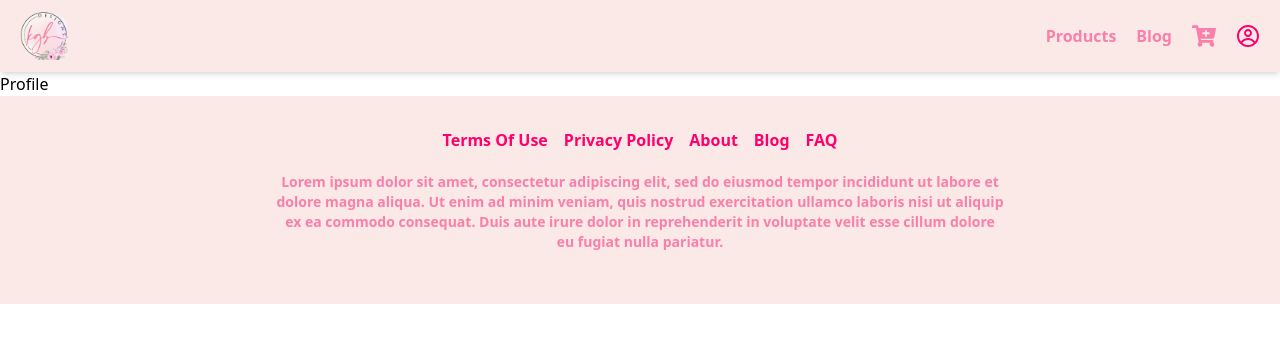
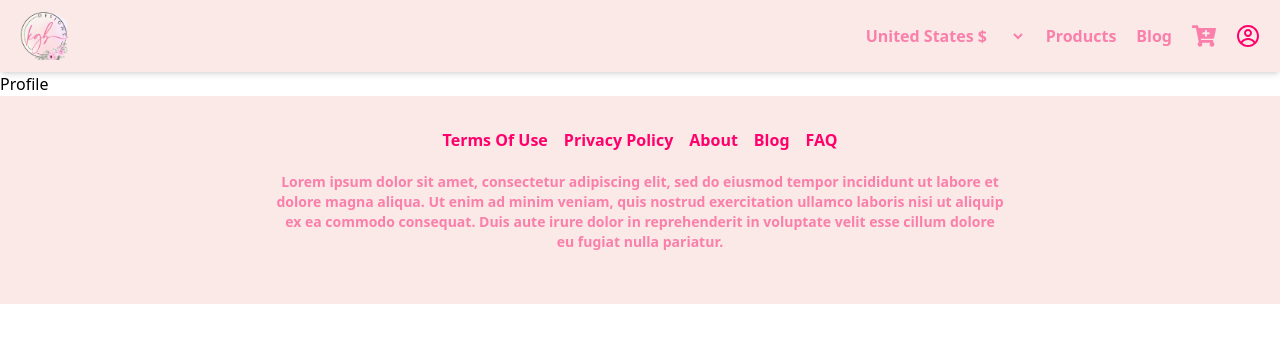
Before and after one commit to gr7800/KGB_ECOMMERS, a React (Vite) app in the folder kgb_Ecommerse/: page /profile in a window 1280 px wide. Shown: the top 342 px of the page. Built offline with nearby package versions, Linux system fonts and the light colour scheme.

Commit message:
SelectCurreny element added to navbar

```diff
--- a/kgb_Ecommerse/src/component/Navbar.jsx
+++ b/kgb_Ecommerse/src/component/Navbar.jsx
@@ -4,11 +4,12 @@ import logo from "../assets/logo.png";
 import { FaCartPlus } from "react-icons/fa";
 import { CgProfile } from "react-icons/cg";
 import { FaBars, FaTimes } from "react-icons/fa";
+import { OptionOfCarrencyExchange } from "../utils/constant";
 
 const Navbar = () => {
   const [isOpen, setIsOpen] = useState(false);
-  const navigate = useNavigate();
   const { pathname } = useLocation();
+  const [currency, setCurrency] = useState("");
 
   const toggleMenu = () => {
     setIsOpen(!isOpen);
@@ -23,6 +24,7 @@ const Navbar = () => {
           className="hover:scale-105 transition-transform duration-200 w-12 h-12"
         />
       </Link>
+
       <div className="block md:hidden ml-3 cursor-pointer" onClick={toggleMenu}>
         {isOpen ? <FaTimes size={24} /> : <FaBars size={24} />}
       </div>
@@ -30,7 +32,21 @@ const Navbar = () => {
         className={`fixed md:relative top-16 md:top-0 right-0 bg-[#fae9e6] transition-transform duration-300 ease-in-out transform ${isOpen ? "translate-x-0" : "translate-x-full"
           } md:translate-x-0 z-50`}
       >
-        <ul className="flex flex-col md:flex-row gap-5 justify-center items-center p-8 md:p-0">
+        <ul className="flex flex-col md:flex-row gap-5 justify-center items-center md:p-0">
+          <li>
+            <select
+              name="currency"
+              className="bg-transparent text-[#fa7fab] outline-none cursor-pointer  py-1 rounded-md hover:bg-[#fa7fab] hover:text-[#fae9e6] transition-colors duration-200"
+              onChange={(e) => setCurrency(e.target.value)}
+              value={currency}
+            >
+              {OptionOfCarrencyExchange.map((item, index) => (
+                <option key={index} value={item.value} className="bg-[#fae9e6] text-[#fa7fab]">
+                  {item.name} {item.symbol}
+                </option>
+              ))}
+            </select>
+          </li>
           <li>
             <Link
               to="/products"
--- a/kgb_Ecommerse/src/utils/constant.jsx
+++ b/kgb_Ecommerse/src/utils/constant.jsx
@@ -4,18 +4,18 @@ export const CurrencyChangeUrl = "https://anyapi.io/api/v1/exchange/convert";
 export const ApiKey = "cgeolhbqhooa1j0mok4k6gcn0ut8rkt98p58ebufe6ngg3becm4fero";
 
 export const OptionOfCarrencyExchange = [
-  { id: 1, name: "United States", value: "USD" },
-  { id: 2, name: "India", value: "INR" },
-  { id: 3, name: "Eurozone", value: "EUR" },
-  { id: 4, name: "United Kingdom", value: "GBP" },
-  { id: 5, name: "Japan", value: "JPY" },
-  { id: 6, name: "Australia", value: "AUD" },
-  { id: 7, name: "Canada", value: "CAD" },
-  { id: 8, name: "Switzerland", value: "CHF" },
-  { id: 9, name: "China", value: "CNY" },
-  { id: 10, name: "New Zealand", value: "NZD" },
-  { id: 11, name: "South Africa", value: "ZAR" },
-  { id: 12, name: "Singapore", value: "SGD" },
+  { id: 1, name: "United States", value: "USD", symbol: "$" },
+  { id: 2, name: "India", value: "INR", symbol: "₹" },
+  { id: 3, name: "Eurozone", value: "EUR", symbol: "€" },
+  { id: 4, name: "United Kingdom", value: "GBP", symbol: "£" },
+  { id: 5, name: "Japan", value: "JPY", symbol: "¥" },
+  { id: 6, name: "Australia", value: "AUD", symbol: "A$" },
+  { id: 7, name: "Canada", value: "CAD", symbol: "C$" },
+  { id: 8, name: "Switzerland", value: "CHF", symbol: "Fr." },
+  { id: 9, name: "China", value: "CNY", symbol: "¥" },
+  { id: 10, name: "New Zealand", value: "NZD", symbol: "NZ$" },
+  { id: 11, name: "South Africa", value: "ZAR", symbol: "R" },
+  { id: 12, name: "Singapore", value: "SGD", symbol: "S$" }
 ];
 
 import crousel1 from "../assets/Carousel-Image-1.png";
```
Also changed, not shown: 1 other file (tests, documents, lock files or other folders).
